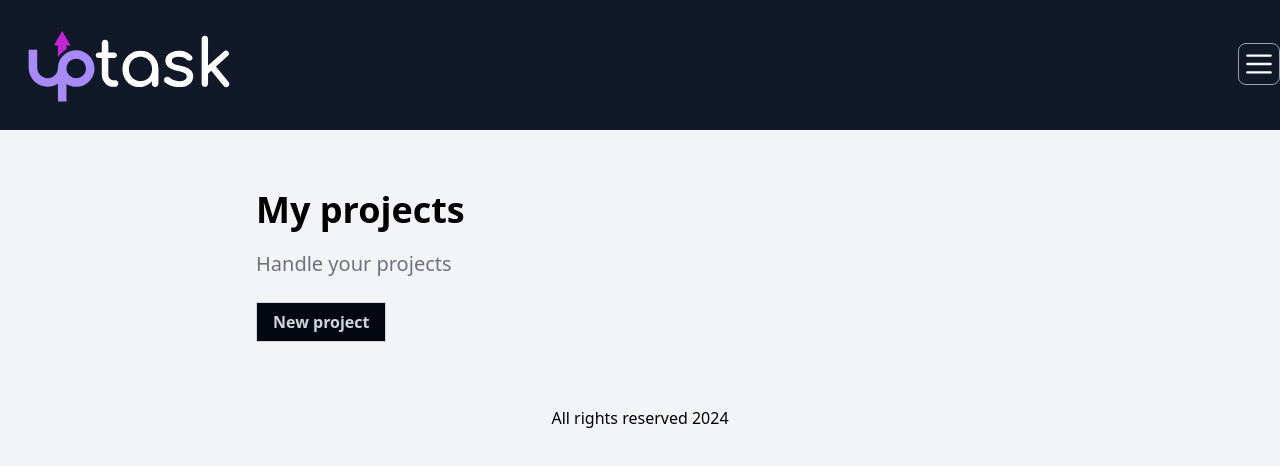
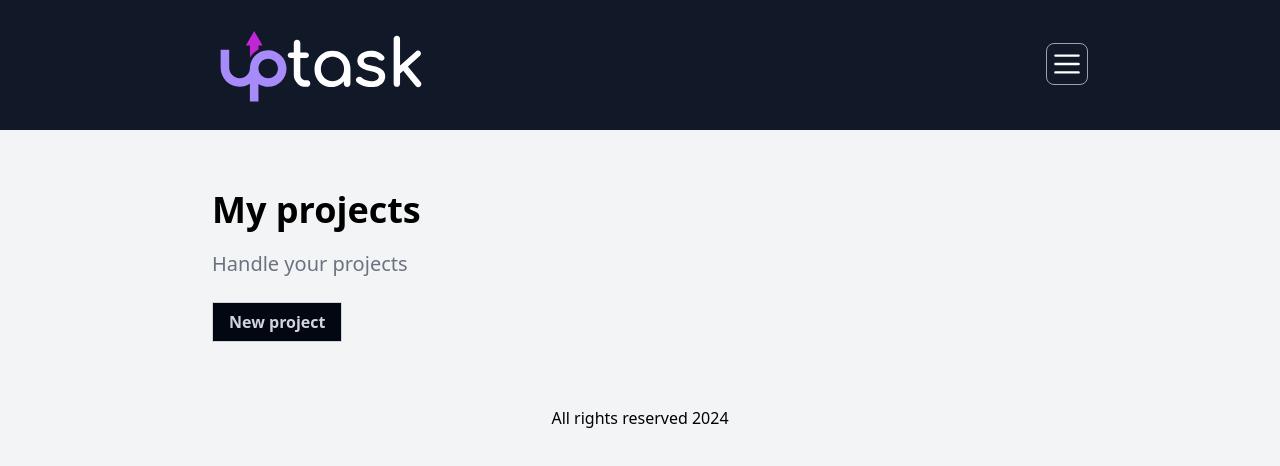
Before and after one commit to javiercodesx/handleTask_client, a React (Vite) app: page / in a window 1280 px wide. Shown: the top 466 px of the page. Built offline with nearby package versions, Linux system fonts and the light colour scheme; no server answers.

Commit message:
update layout styles

```diff
--- a/package.json
+++ b/package.json
@@ -1,5 +1,5 @@
 {
-  "name": "uptask_frontend",
+  "name": "client",
   "private": true,
   "version": "0.0.0",
   "type": "module",
--- a/src/layouts/AppLayout.tsx
+++ b/src/layouts/AppLayout.tsx
@@ -8,7 +8,7 @@ export default function AppLayout() {
   return (
     <>
         <header className="bg-gray-900 py-5">
-            <div className="max-w-screen-2xl mx-auto flex flex-col lg:flex-row justify-between items-center">
+            <div className="max-w-4xl mx-auto flex flex-col lg:flex-row justify-between items-center">
               <div className="w-64">
                 <Logo/>
               </div>
@@ -17,7 +17,7 @@ export default function AppLayout() {
             </div>
         </header>
 
-        <section className="max-w-screen-2xl mx-auto mt-10 p-5">
+        <section className="max-w-4xl mx-auto mt-10 p-5">
           <Outlet/>
         </section>
 
--- a/src/pages/DashboardPage.tsx
+++ b/src/pages/DashboardPage.tsx
@@ -4,7 +4,6 @@ export default function DashboardPage() {
 
   return (
     <>
-      <div className="max-w-3xl mx-auto">
       <h1 className="text-4xl font-black">My projects</h1>
       <p className="text-xl font-light text-gray-500 mt-5">Handle your projects</p>
 
@@ -14,8 +13,6 @@ export default function DashboardPage() {
           to='/projects/create'
         >New project</Link>
       </nav>
-
-      </div>
     </>
   )
 }
```
Also changed, not shown: 1 other file (tests, documents, lock files or other folders). Lines whose indentation alone changed are shown as unchanged.
